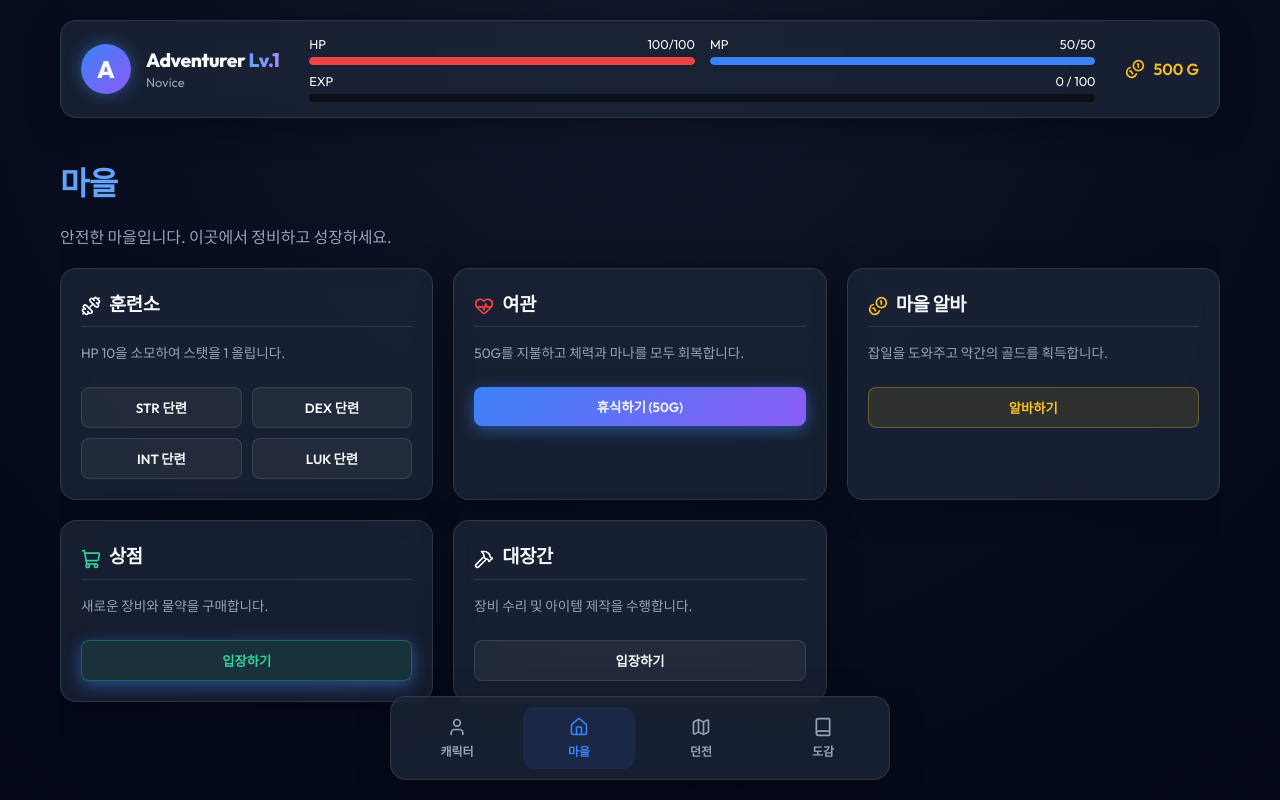
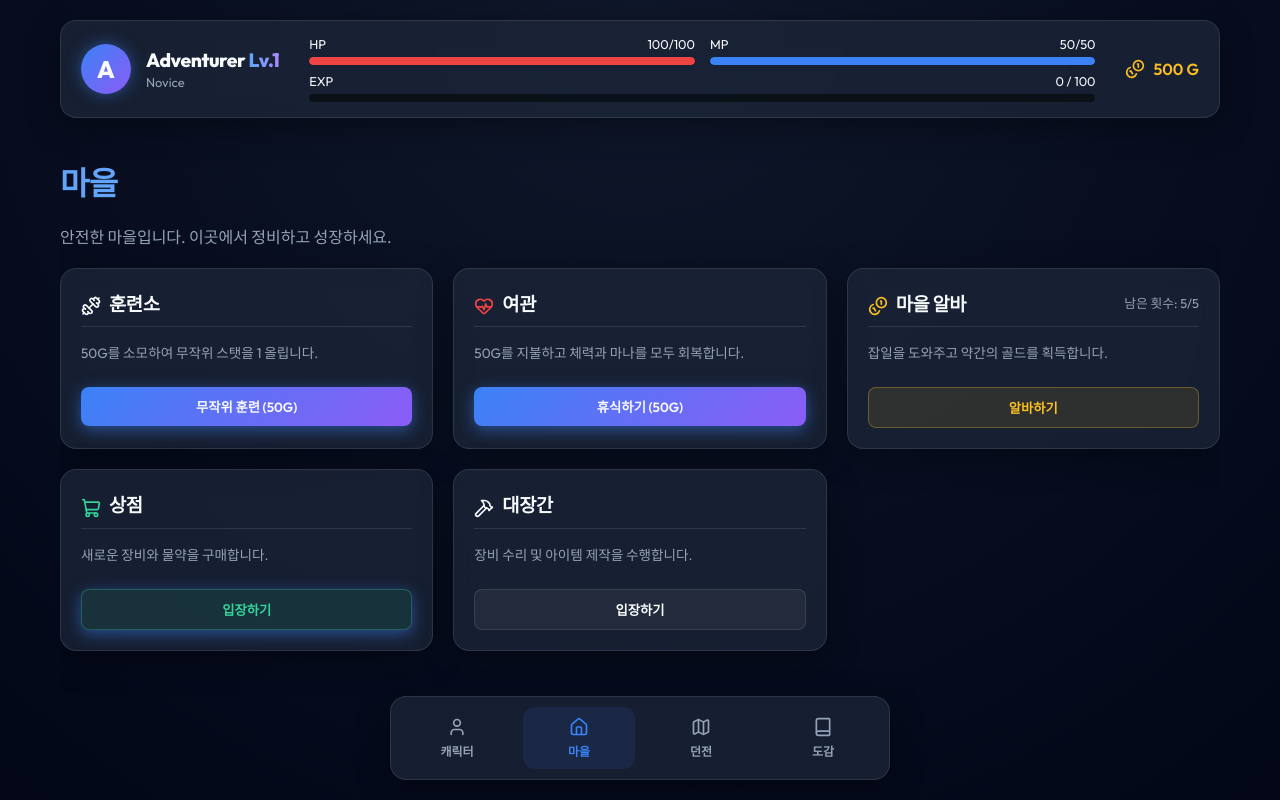
Before and after one commit to Giheon-Jeon/anti-adventure, a React app in the folder web/: page / in a window 1280 px wide. Both pictures are taken after a click on the button "마을". Built offline with nearby package versions, Linux system fonts and the light colour scheme; the HTML template or start-up script is replaced by a standard one.

Commit message:
✨ Feat: 마을 훈련소 및 알바 쿨타임 시스템 도입, 전투 레벨업 버그 수정

```diff
--- a/web/src/components/VillageView.jsx
+++ b/web/src/components/VillageView.jsx
@@ -1,12 +1,41 @@
-import { useState } from 'react';
-import { motion } from 'framer-motion';
-import { Dumbbell, HeartPulse, Coins, Hammer, ShoppingCart } from 'lucide-react';
+import { useState, useEffect } from 'react';
+import { motion, AnimatePresence } from 'framer-motion';
+import { Dumbbell, HeartPulse, Coins, Hammer, ShoppingCart, ArrowUpCircle } from 'lucide-react';
 
 export default function VillageView({ state, dispatch, setActiveTab }) {
   const [isWorking, setIsWorking] = useState(false);
+  const [jobCount, setJobCount] = useState(0);
+  const [jobCooldown, setJobCooldown] = useState(0);
 
-  const handleTrain = (stat) => {
-    dispatch({ type: 'TRAIN', payload: stat });
+  const [trainCooldown, setTrainCooldown] = useState(0);
+  const [trainResult, setTrainResult] = useState(null);
+
+  useEffect(() => {
+    const timer = setInterval(() => {
+      setJobCooldown(prev => Math.max(0, prev - 1));
+      setTrainCooldown(prev => Math.max(0, prev - 1));
+    }, 1000);
+    return () => clearInterval(timer);
+  }, []);
+
+  const handleTrain = () => {
+    if (trainCooldown > 0) return;
+
+    if (state.player.gold < 50) {
+      dispatch({ type: 'ADD_LOG', payload: '훈련 비용이 부족합니다! (50G 필요)' });
+      return;
+    }
+
+    const stats = ['str', 'dex', 'int', 'luk'];
+    const randomStat = stats[Math.floor(Math.random() * stats.length)];
+
+    dispatch({ type: 'SPEND_GOLD', payload: 50 });
+    dispatch({ type: 'TRAIN', payload: randomStat });
+
+    setTrainResult(randomStat.toUpperCase());
+    setTrainCooldown(60);
+
+    setTimeout(() => setTrainResult(null), 3000);
   };
 
   const handleHeal = () => {
@@ -23,9 +52,19 @@ export default function VillageView({ state, dispatch, setActiveTab }) {
   };
 
   const workJob = () => {
-    if (isWorking) return;
+    if (jobCooldown > 0 || isWorking) return;
     setIsWorking(true);
     dispatch({ type: 'WORK_JOB' });
+
+    setJobCount(prev => {
+      const newCount = prev + 1;
+      if (newCount >= 5) {
+        setJobCooldown(60);
+        return 0;
+      }
+      return newCount;
+    });
+
     setTimeout(() => {
       setIsWorking(false);
     }, 1000);
@@ -37,17 +76,48 @@ export default function VillageView({ state, dispatch, setActiveTab }) {
       <p style={{ color: 'var(--text-muted)' }}>안전한 마을입니다. 이곳에서 정비하고 성장하세요.</p>
 
       <div className="card-grid">
-        <motion.div className="stat-card glass-panel" whileHover={{ y: -5 }}>
+        <motion.div className="stat-card glass-panel" whileHover={{ y: -5 }} style={{ position: 'relative' }}>
           <div className="stat-header">
             <h3><Dumbbell size={20} style={{ display: 'inline', verticalAlign: 'middle', marginRight: '8px' }}/>훈련소</h3>
+            {trainCooldown > 0 && <span style={{ fontSize: '0.8rem', color: 'var(--danger)' }}>대기: {trainCooldown}초</span>}
           </div>
-          <p style={{ fontSize: '0.85rem', color: 'var(--text-muted)' }}>HP 10을 소모하여 스탯을 1 올립니다.</p>
-          <div style={{ display: 'grid', gridTemplateColumns: '1fr 1fr', gap: '10px', marginTop: '10px' }}>
-            <button className="btn" onClick={() => handleTrain('str')}>STR 단련</button>
-            <button className="btn" onClick={() => handleTrain('dex')}>DEX 단련</button>
-            <button className="btn" onClick={() => handleTrain('int')}>INT 단련</button>
-            <button className="btn" onClick={() => handleTrain('luk')}>LUK 단련</button>
-          </div>
+          <p style={{ fontSize: '0.85rem', color: 'var(--text-muted)' }}>50G를 소모하여 무작위 스탯을 1 올립니다.</p>
+          <button
+            className="btn btn-primary"
+            style={{ marginTop: '10px', opacity: trainCooldown > 0 ? 0.5 : 1, cursor: trainCooldown > 0 ? 'not-allowed' : 'pointer' }}
+            onClick={handleTrain}
+            disabled={trainCooldown > 0}
+          >
+            {trainCooldown > 0 ? '훈련 휴식 중' : '무작위 훈련 (50G)'}
+          </button>
+          <AnimatePresence>
+            {trainResult && (
+              <motion.div
+                initial={{ opacity: 0, y: 10, scale: 0.5 }}
+                animate={{ opacity: 1, y: -20, scale: 1 }}
+                exit={{ opacity: 0, y: -40, scale: 1.5 }}
+                style={{
+                  position: 'absolute',
+                  top: '50%',
+                  left: '50%',
+                  transform: 'translate(-50%, -50%)',
+                  background: 'var(--primary)',
+                  color: '#000',
+                  padding: '10px 20px',
+                  borderRadius: '20px',
+                  fontWeight: 'bold',
+                  display: 'flex',
+                  alignItems: 'center',
+                  gap: '5px',
+                  pointerEvents: 'none',
+                  zIndex: 10
+                }}
+              >
+                <ArrowUpCircle size={20} />
+                {trainResult} +1
+              </motion.div>
+            )}
+          </AnimatePresence>
         </motion.div>
 
         <motion.div className="stat-card glass-panel" whileHover={{ y: -5 }}>
@@ -63,10 +133,27 @@ export default function VillageView({ state, dispatch, setActiveTab }) {
         <motion.div className="stat-card glass-panel" whileHover={{ y: -5 }}>
           <div className="stat-header">
             <h3><Coins size={20} style={{ display: 'inline', verticalAlign: 'middle', marginRight: '8px', color: '#fbbf24' }}/>마을 알바</h3>
+            {jobCooldown > 0 ? (
+              <span style={{ fontSize: '0.8rem', color: 'var(--danger)' }}>대기: {jobCooldown}초</span>
+            ) : (
+              <span style={{ fontSize: '0.8rem', color: 'var(--text-muted)' }}>남은 횟수: {5 - jobCount}/5</span>
+            )}
           </div>
           <p style={{ fontSize: '0.85rem', color: 'var(--text-muted)' }}>잡일을 도와주고 약간의 골드를 획득합니다.</p>
-          <button className="btn" disabled={isWorking} style={{ marginTop: '10px', background: 'rgba(251, 191, 36, 0.1)', color: '#fbbf24', border: '1px solid rgba(251, 191, 36, 0.3)', opacity: isWorking ? 0.5 : 1, cursor: isWorking ? 'not-allowed' : 'pointer' }} onClick={workJob}>
-            {isWorking ? '알바 중...' : '알바하기'}
+          <button
+            className="btn"
+            disabled={isWorking || jobCooldown > 0}
+            style={{
+              marginTop: '10px',
+              background: 'rgba(251, 191, 36, 0.1)',
+              color: '#fbbf24',
+              border: '1px solid rgba(251, 191, 36, 0.3)',
+              opacity: (isWorking || jobCooldown > 0) ? 0.5 : 1,
+              cursor: (isWorking || jobCooldown > 0) ? 'not-allowed' : 'pointer'
+            }}
+            onClick={workJob}
+          >
+            {jobCooldown > 0 ? '알바 휴식 중' : (isWorking ? '알바 중...' : '알바하기')}
           </button>
         </motion.div>
 
--- a/web/src/hooks/useGameState.js
+++ b/web/src/hooks/useGameState.js
@@ -159,6 +159,23 @@ export function useGameState() {
           newState.player.exp += exp;
           newState.logs = [`${monsterName} 처치! +${gold}G, +${exp}EXP`, ...newState.logs].slice(0, 50);
 
+          let levelUpBattle = false;
+          while (newState.player.exp >= newState.player.maxExp) {
+            newState.player.level += 1;
+            newState.player.exp -= newState.player.maxExp;
+            newState.player.maxExp = Math.floor(newState.player.maxExp * 1.5);
+            newState.player.maxHp += 20;
+            newState.player.hp = newState.player.maxHp;
+            newState.player.stats.str += 2;
+            newState.player.stats.dex += 2;
+            newState.player.stats.int += 2;
+            newState.player.stats.luk += 2;
+            levelUpBattle = true;
+          }
+          if (levelUpBattle) {
+            newState.logs = [`레벨업! 현재 레벨: ${newState.player.level}`, ...newState.logs].slice(0, 50);
+          }
+
           // Encyclopedia update
           const entry = newState.encyclopedia.find(e => e.name === monsterName);
           if (entry) {
@@ -170,13 +187,8 @@ export function useGameState() {
 
         case 'TRAIN':
           const stat = action.payload;
-          if (newState.player.hp > 10) {
-            newState.player.hp -= 10;
-            newState.player.stats[stat] += 1;
-            newState.logs = [`훈련을 통해 ${stat.toUpperCase()}이(가) 1 상승했습니다. (HP -10)`, ...newState.logs].slice(0, 50);
-          } else {
-            newState.logs = ['체력이 부족하여 훈련할 수 없습니다.', ...newState.logs].slice(0, 50);
-          }
+          newState.player.stats[stat] += 1;
+          newState.logs = [`훈련을 통해 ${stat.toUpperCase()}이(가) 1 상승했습니다. (-50G)`, ...newState.logs].slice(0, 50);
           break;
 
         case 'TAKE_DAMAGE':
```
